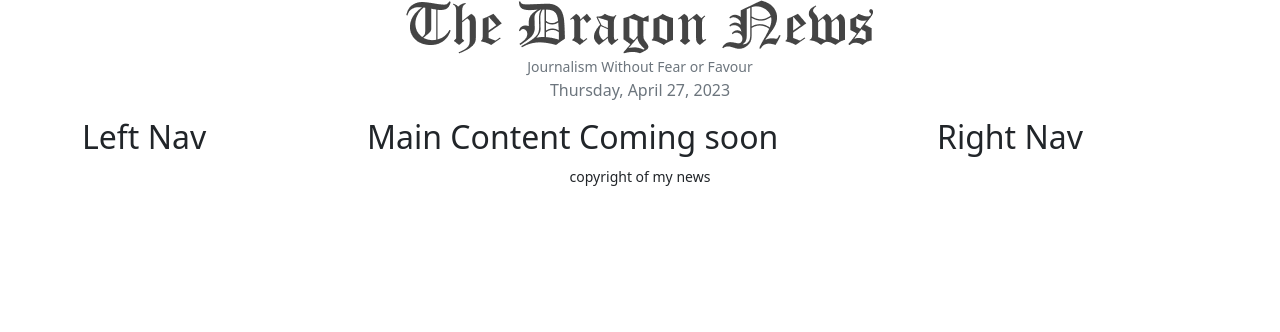
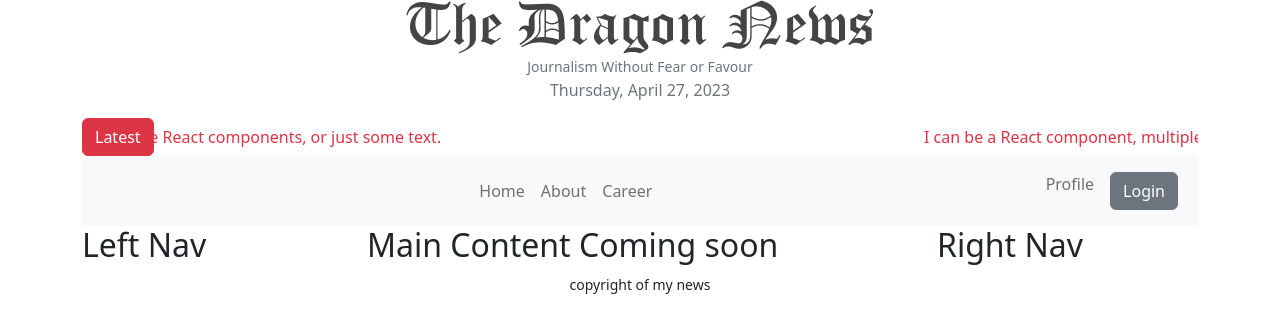
Before and after one commit to shinjons99/the-news-dragon-clients, a React (Vite) app: page / in a window 1280 px wide. Shown: the top 332 px of the page. Built offline with nearby package versions, Linux system fonts and the light colour scheme.

Commit message:
React Marquee and Responsive NavBar

```diff
--- a/package.json
+++ b/package.json
@@ -18,6 +18,7 @@
     "react": "^18.2.0",
     "react-bootstrap": "^2.7.4",
     "react-dom": "^18.2.0",
+    "react-fast-marquee": "^1.5.2",
     "react-router-dom": "^6.10.0",
     "sort-by": "^1.2.0"
   },
--- a/src/Pages/Shared/Header/Header.jsx
+++ b/src/Pages/Shared/Header/Header.jsx
@@ -1,10 +1,12 @@
 import React from "react";
 import logo from "../../../assets/logo.png";
-import moment from 'moment';
+import moment from "moment";
+import { Button, Container, Nav, Navbar } from "react-bootstrap";
+import Marquee from "react-fast-marquee";
 
 const Header = () => {
   return (
-    <div>
+    <Container>
       <div className="text-center">
         <img src={logo} alt="" />
         <p className="text-secondary">
@@ -12,7 +14,32 @@
           <p>{moment().format("dddd, MMMM D, YYYY")}</p>
         </p>
       </div>
-    </div>
+      <div className="d-flex">
+        <Button variant="danger">Latest</Button>
+        <Marquee className="text-danger" speed={50}>
+          I can be a React component, multiple React components, or just some
+          text.
+        </Marquee>
+      </div>
+      <Navbar collapseOnSelect expand="lg" bg="light" variant="light">
+        <Container>
+          <Navbar.Toggle aria-controls="responsive-navbar-nav" />
+          <Navbar.Collapse id="responsive-navbar-nav">
+            <Nav className="mx-auto">
+              <Nav.Link href="#features">Home</Nav.Link>
+              <Nav.Link href="#pricing">About</Nav.Link>
+              <Nav.Link href="#pricing">Career</Nav.Link>
+            </Nav>
+            <Nav>
+              <Nav.Link href="#deets">Profile</Nav.Link>
+              <Nav.Link eventKey={2} href="#memes">
+                <Button variant="secondary">Login</Button>
+              </Nav.Link>
+            </Nav>
+          </Navbar.Collapse>
+        </Container>
+      </Navbar>
+    </Container>
   );
 };
 
```
Also changed, not shown: 1 other file (tests, documents, lock files or other folders).
